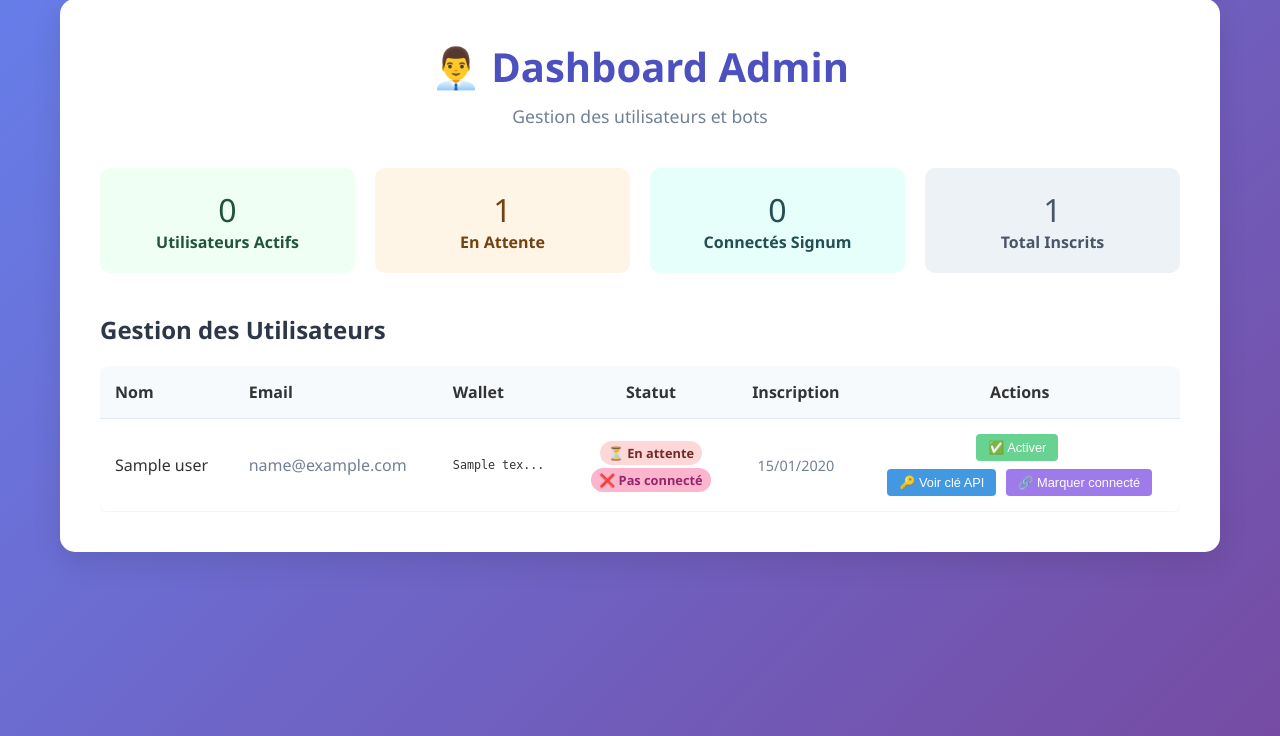
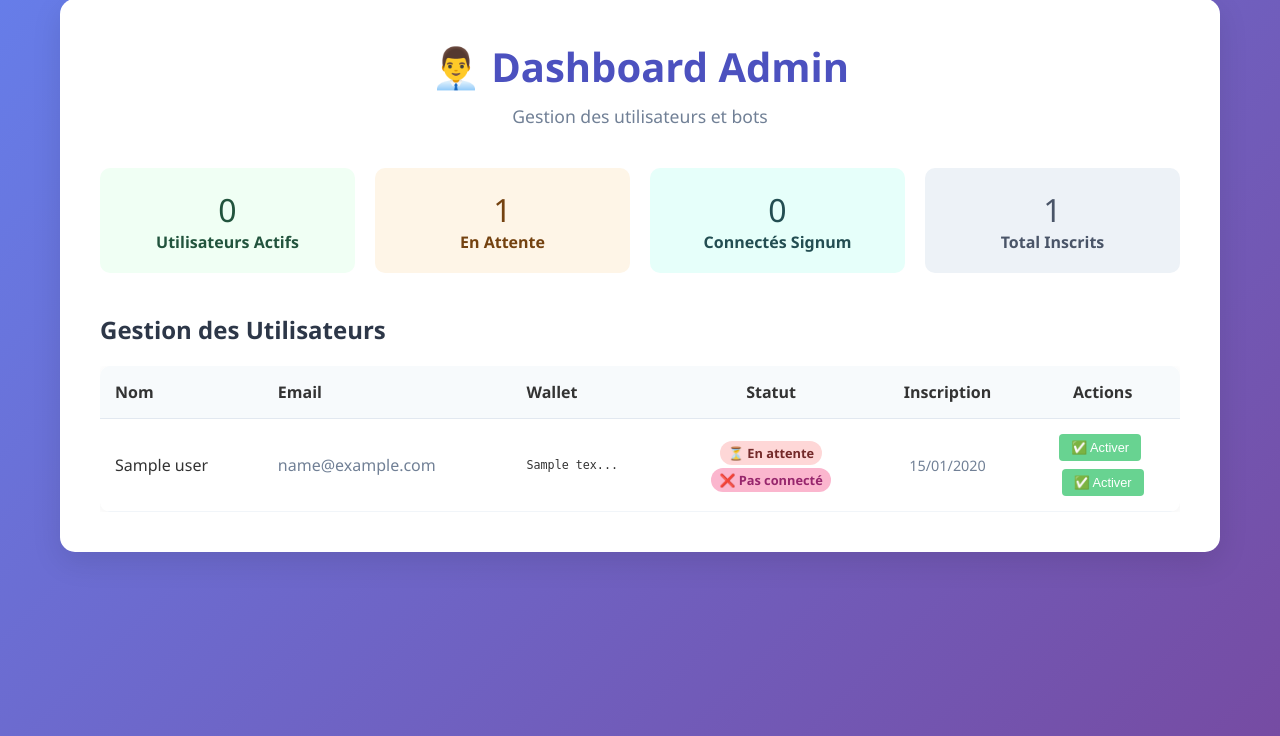
Before and after one commit to PcGaming121/hyperliquid-saas, a FastAPI app: template templates/admin_dashboard.html in a window 1280 px wide. Shown: the part 41-777 px from the top of the page. Run offline with FastAPI, Linux system fonts and the light colour scheme; the template is opened without the code that fills it: most values are stand-ins (such as "Sample title", 1, 10 or a date in 2020).

Commit message:
Update admin_dashboard.html

```diff
--- a/templates/admin_dashboard.html
+++ b/templates/admin_dashboard.html
@@ -80,8 +80,9 @@
                             </button>
                             {% endif %}
                         </div>
-                        <div>
-                            <button onclick="showApiKey({{ user.id }}, '{{ user.api_private_key }}')" style="background: #4299e1; color: white; border: none; padding: 6px 12px; border-radius: 4px; cursor: pointer; font-size: 0.8em; margin-right: 5px;">
+<div>
+                            <!-- TEMPORAIRE: Commenté en attendant la mise à jour de la base
+                            <button onclick="showApiKey({{ user.id }}, '{{ user.api_private_key if user.api_private_key else '' }}')" style="background: #4299e1; color: white; border: none; padding: 6px 12px; border-radius: 4px; cursor: pointer; font-size: 0.8em; margin-right: 5px;">
                                 🔑 Voir clé API
                             </button>
                             {% if not user.signum_connected %}
@@ -89,8 +90,19 @@
                                 🔗 Marquer connecté
                             </button>
                             {% endif %}
-                        </div>
-                    </td>
+                            -->
+
+                            <!-- Gardez juste les boutons de base pour l'instant -->
+                            {% if user.is_active %}
+                            <button onclick="deactivateUser({{ user.id }})" style="background: #fc8181; color: white; border: none; padding: 6px 12px; border-radius: 4px; cursor: pointer; font-size: 0.8em;">
+                                🔴 Désactiver
+                            </button>
+                            {% else %}
+                            <button onclick="activateUser({{ user.id }})" style="background: #68d391; color: white; border: none; padding: 6px 12px; border-radius: 4px; cursor: pointer; font-size: 0.8em;">
+                                ✅ Activer
+                            </button>
+                            {% endif %}
+                        </div>                    </td>
                 </tr>
                 {% endfor %}
             </tbody>
```
